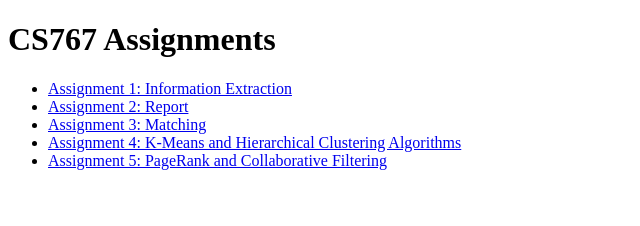
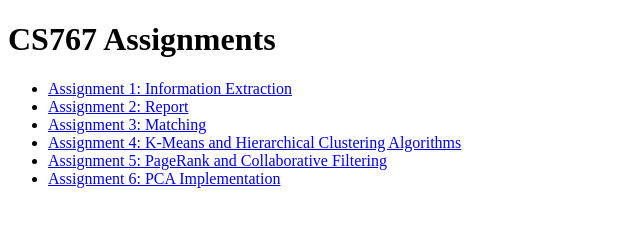
Before and after one commit to brycerr/brycerr.github.io, a plain HTML site: page index.html in a window 1280 px wide. Shown: the whole page, without its empty margins (0-640 px from the left). Drawn offline with Linux system fonts and the light colour scheme.

Commit message:
Assignment 6 link

```diff
--- a/index.html
+++ b/index.html
@@ -12,6 +12,7 @@
         <li><a href="/assignments/assignment_03/index.html">Assignment 3: Matching </a></li>
         <li><a href="/assignments/assignment_04/index.html">Assignment 4: K-Means and Hierarchical Clustering Algorithms </a></li>
         <li><a href="/assignments/assignment_05/index.html">Assignment 5: PageRank and Collaborative Filtering </a></li>
+        <li><a href="/assignments/assignment_06/index.html">Assignment 6: PCA Implementation </a></li>
     </ul>
 </body>
 </html>
```
